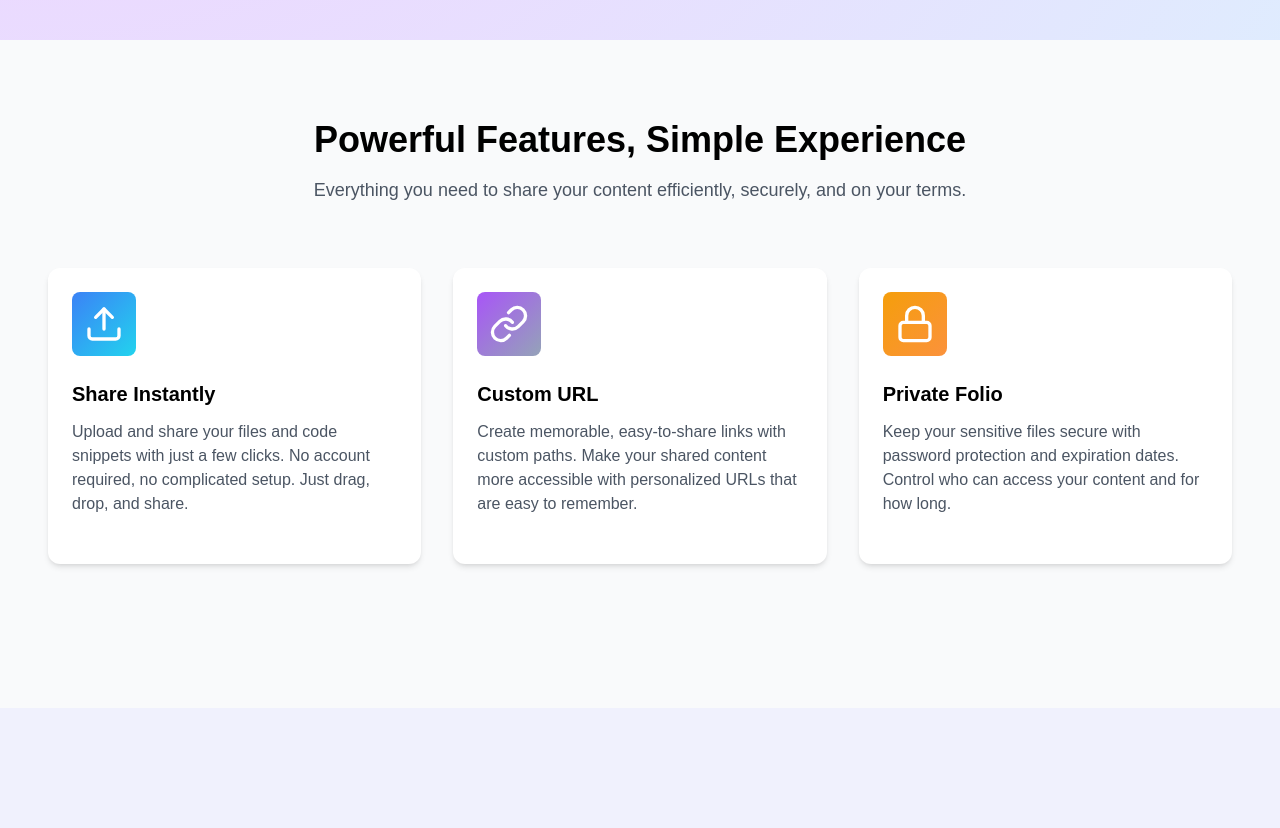
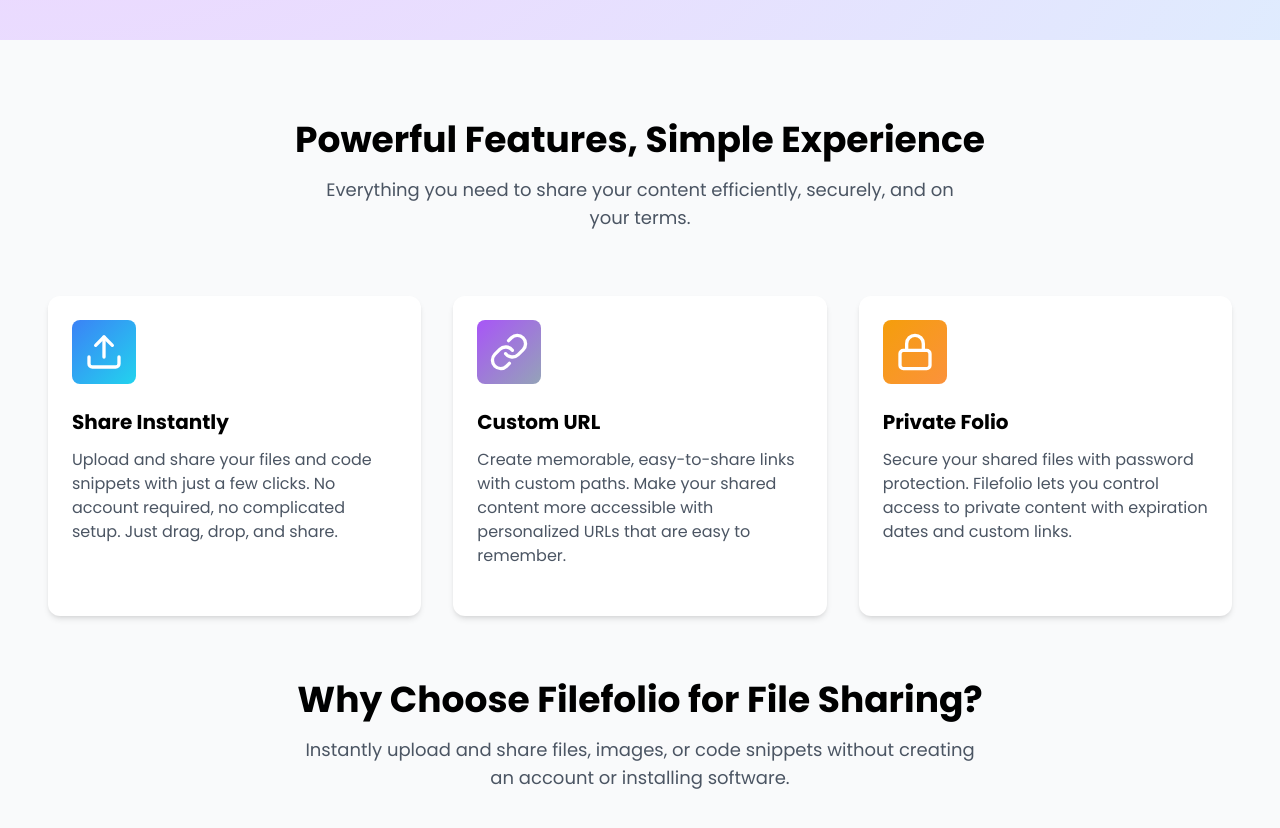
Before and after one commit to prajall/fileFolio, a React (Vite) app: page / in a window 1280 px wide. Shown: the part 760-1588 px from the top of the page. Before the commit the page ends 1468 px from the top, so only its background shows below. Built offline with nearby package versions, Linux system fonts and the light colour scheme.

Commit message:
SEO boost and preview image

```diff
--- a/src/App.jsx
+++ b/src/App.jsx
@@ -7,10 +7,12 @@
   return (
     <>
       <Helmet>
-        <title>Filefolio | Easiest way to share your files</title>
+        <title>
+          Filefolio | Share Files, Code & Images Instantly - No Logins
+        </title>
         <meta
           name="description"
-          content="Filefolio lets you share files, code, and images instantly.Just create your URL and start sharing!"
+          content="Instantly share files, code, and images with custom URLs. No login required. Just create, upload, and share."
         />
         <meta
           name="keywords"
@@ -23,6 +25,15 @@
         />
         <meta property="og:url" content="https://filefolio.netlify.app" />
         <meta property="og:type" content="website" />
+        <meta
+          property="og:image"
+          content="https://filefolio.netlify.app/preview.png"
+        />
+        <meta name="twitter:card" content="summary_large_image" />
+        <meta
+          name="twitter:image"
+          content="https://filefolio.netlify.app/preview.png"
+        />
       </Helmet>
       <BrowserRouter>
         <Pages />
--- a/src/components/HomePage/FeaturesSection.jsx
+++ b/src/components/HomePage/FeaturesSection.jsx
@@ -52,7 +52,7 @@
       id: "private-folio",
       title: "Private Folio",
       description:
-        "Keep your sensitive files secure with password protection and expiration dates. Control who can access your content and for how long.",
+        "Secure your shared files with password protection. Filefolio lets you control access to private content with expiration dates and custom links.",
       icon: <Lock className="w-10 h-10" />,
       color: "bg-gradient-to-br from-amber-500 to-orange-400",
       image: "/placeholder.svg?height=300&width=400",
@@ -64,6 +64,7 @@
     <section className="py-20 bg-gray-50">
       <div className="container mx-auto px-4">
         {/* Section header */}
+        <Container>
           <div className="text-center mb-16">
             <motion.h2
               className="text-3xl md:text-4xl font-bold mb-4"
@@ -81,13 +82,12 @@
               viewport={{ once: true }}
               transition={{ duration: 0.6, delay: 0.1 }}
             >
-            Everything you need to share your content efficiently, securely, and
-            on your terms.
+              Everything you need to share your content efficiently, securely,
+              and on your terms.
             </motion.p>
           </div>
 
           {/* Features */}
-        <Container>
           <motion.div
             className="grid grid-cols-1 md:grid-cols-2 lg:grid-cols-3 gap-8 mb-16"
             variants={containerVariants}
@@ -119,8 +119,35 @@
               </motion.div>
             ))}
           </motion.div>
+          <div className="text-center mb-16">
+            <motion.h2
+              className="text-3xl md:text-4xl font-bold mb-4"
+              initial={{ opacity: 0, y: -20 }}
+              whileInView={{ opacity: 1, y: 0 }}
+              viewport={{ once: true }}
+              transition={{ duration: 0.6 }}
+            >
+              Why Choose Filefolio for File Sharing?
+            </motion.h2>
+            <motion.p
+              className="text-gray-600 max-w-2xl mx-auto text-lg"
+              initial={{ opacity: 0, y: -20 }}
+              whileInView={{ opacity: 1, y: 0 }}
+              viewport={{ once: true }}
+              transition={{ duration: 0.6, delay: 0.1 }}
+            >
+              Instantly upload and share files, images, or code snippets without
+              creating an account or installing software.
+            </motion.p>
+          </div>
         </Container>
       </div>
+      {/* <p class="text-sm text-center mt-10">
+        Filefolio is the simplest way to share files, images, and code online.
+        With no sign-up required, you can upload and share instantly using
+        custom links. Whether you're sending code snippets, design mockups, or
+        documents, Filefolio gives you a fast, secure, and seamless experience.
+      </p> */}
     </section>
   );
 };
--- a/src/index.css
+++ b/src/index.css
@@ -1,7 +1,7 @@
+@import url("https://fonts.googleapis.com/css2?family=Poppins:ital,wght@0,100;0,200;0,300;0,400;0,500;0,600;0,700;0,800;0,900;1,100;1,200;1,300;1,400;1,500;1,600;1,700;1,800;1,900&display=swap");
 @tailwind base;
 @tailwind components;
 @tailwind utilities;
-@import url("https://fonts.googleapis.com/css2?family=Poppins:ital,wght@0,100;0,200;0,300;0,400;0,500;0,600;0,700;0,800;0,900;1,100;1,200;1,300;1,400;1,500;1,600;1,700;1,800;1,900&display=swap");
 * {
   padding: 0px;
   margin: 0px;
```
Also changed, not shown: public/preview.png (added), 1 other file (tests, documents, lock files or other folders). Lines whose indentation alone changed are shown as unchanged.
